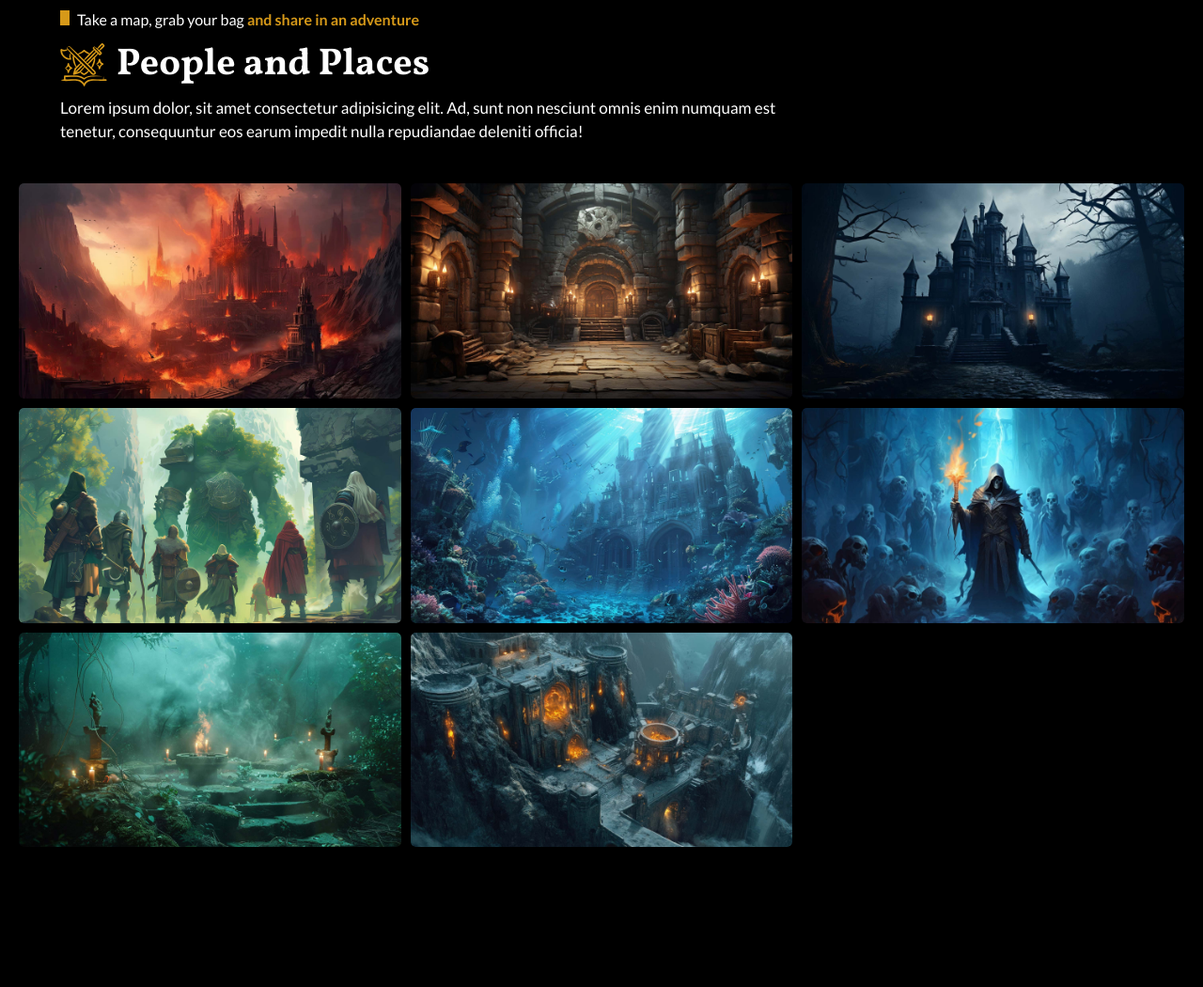
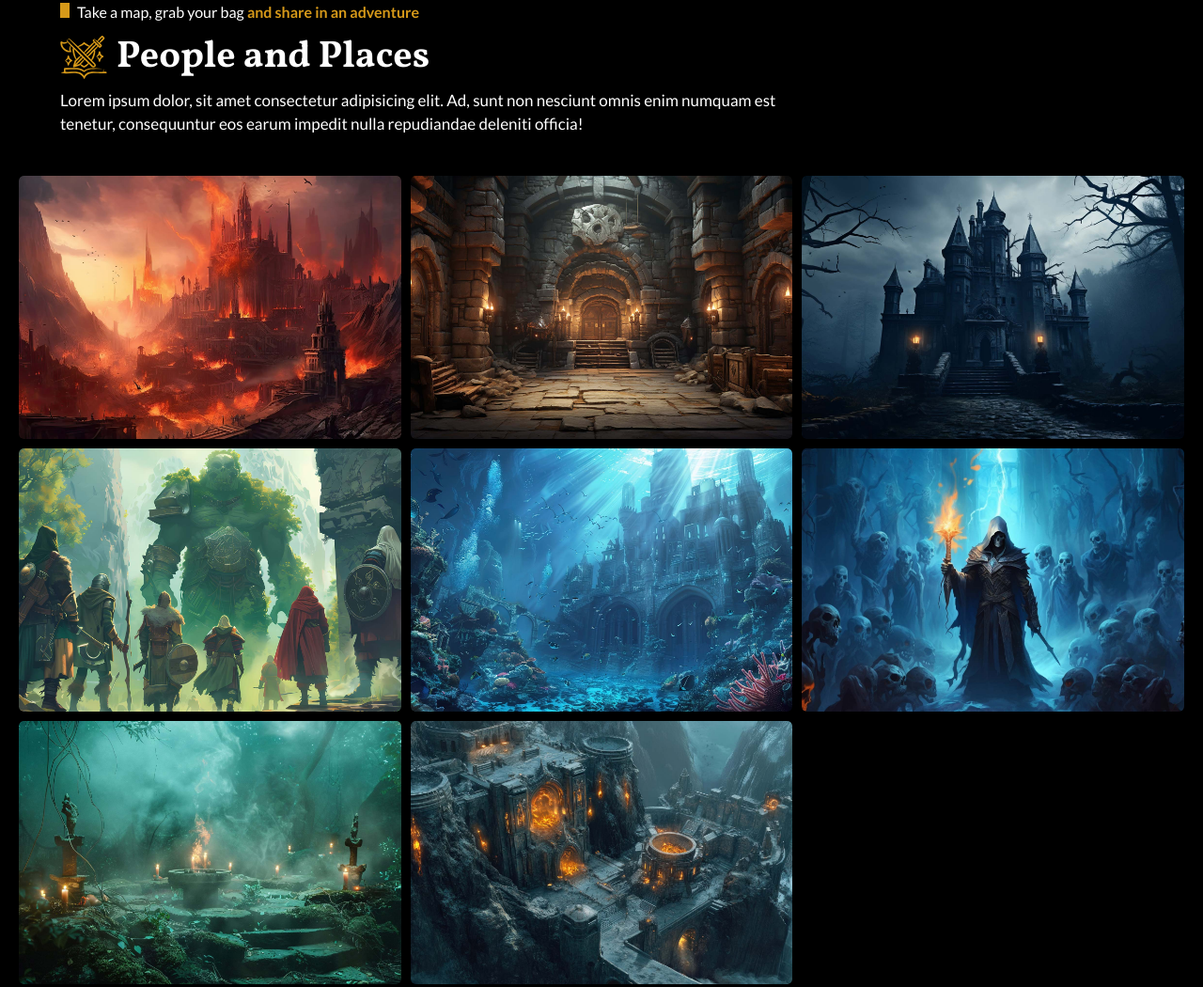
Before and after one commit to alvarorocha-dev/eldora-rpg, a plain HTML site: page index.html in a window 1280 px wide. Shown: the part 7941-8991 px from the top of the page at 94% size. Drawn offline with Linux system fonts and the light colour scheme.

Commit message:
Section Gallery Scroll

```diff
--- a/css/styles.css
+++ b/css/styles.css
@@ -44,7 +44,7 @@ Navbar
 
 .navbar {
   position: fixed;
-  top: 1.5rem;
+  top: 3rem;
   padding: 1rem 2rem;
   background: var(--clr-white);
   opacity: 0.95;
@@ -138,6 +138,7 @@ Navbar
 
   .navbar {
     max-width: 1200px;
+    top: 2rem;
   }
 
   .nav-toggle {
@@ -208,7 +209,7 @@ Hero
 .hero-banner h1 {
   text-transform: uppercase;
   letter-spacing: var(--spacing);
-  font-size: 6rem;
+  font-size: 5rem;
   text-shadow: var(--text-shadow);
   color: var(--clr-white);
 }
@@ -238,6 +239,10 @@ Hero
 @media screen and (min-width: 768px) {
   .hero-banner {
     padding: 0;
+  }
+
+  .hero-banner h1 {
+    font-size: 6rem;
   }
 
   .hero-banner p {
@@ -779,7 +784,7 @@ Artifacts
 .artifacts-box {
   margin-top: 3rem;
   display: grid;
-  grid-template-columns: repeat(8, minmax(350px, 1fr));
+  grid-template-columns: repeat(8, minmax(340px, 1fr));
   gap: 3rem;
   overflow-x: scroll;
   padding: 2.5rem 1rem;
@@ -940,19 +945,54 @@ Gallery
 
 .gallery-box {
   display: grid;
-  grid-template-columns: repeat(auto-fit, minmax(400px, 1fr));
+  grid-template-columns: repeat(8, minmax(360px, 1fr));
   gap: 1rem;
+  overflow-x: scroll;
+  padding-bottom: 1.5rem;
 }
+/* .gallery-box {
+  display: grid;
+  grid-template-columns: repeat(auto-fit, minmax(300px, 1fr));
+  gap: 1rem;
+  overflow-x: scroll;
+} */
 
 #gallery .overlay-info h3 {
   font-size: 2.5rem;
+}
+
+#gallery .overlay-img {
+  /* width: 100dvw; */
+  object-fit: cover;
+  height: auto;
+}
+
+@media screen and (min-width: 450px) {
+  /* .gallery-box {
+    grid-template-columns: repeat(auto-fit, minmax(300px, 1fr));
+  } */
+
+  #gallery .overlay-img {
+    height: 35dvh;
+  }
 }
 
 @media screen and (min-width: 768px) {
   #gallery {
     padding-bottom: 45rem;
   }
+
+  .gallery-box {
+    grid-template-columns: repeat(auto-fit, minmax(400px, 1fr));
+    overflow-x: hidden;
+  }
+
+  #gallery .overlay-img {
+    width: 100%;
+    /* height: auto; */
+  }
 }
+
 /*
 ===============
 Newsletter
--- a/css/variables.css
+++ b/css/variables.css
@@ -146,7 +146,8 @@ button {
 
 /* ============== > Scrollbsr Style */
 
-.artifacts-box::-webkit-scrollbar {
+.artifacts-box::-webkit-scrollbar,
+.gallery-box::-webkit-scrollbar {
   height: 1rem;
   background-color: transparent;
 }
@@ -157,13 +158,15 @@ button {
 }
 
 .artifacts-box::-webkit-scrollbar-track,
-.single-heroes::-webkit-scrollbar-track {
+.single-heroes::-webkit-scrollbar-track,
+.gallery-box::-webkit-scrollbar-track {
   background-color: var(--first-clr-light);
   border-radius: 1rem;
 }
 
 .artifacts-box::-webkit-scrollbar-thumb,
-.single-heroes::-webkit-scrollbar-thumb {
+.single-heroes::-webkit-scrollbar-thumb,
+.gallery-box::-webkit-scrollbar-thumb {
   background: var(--second-clr-dark);
   border-radius: 1rem;
 }
```
